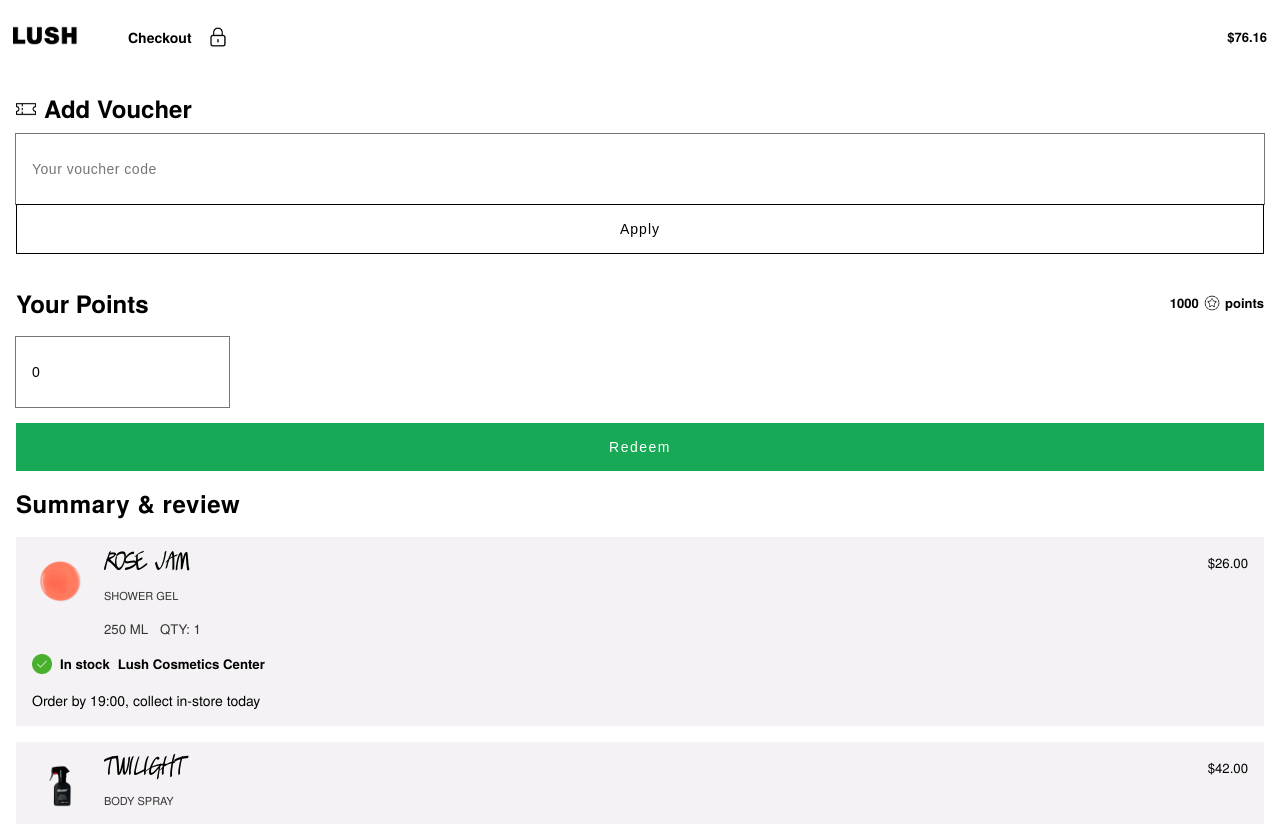
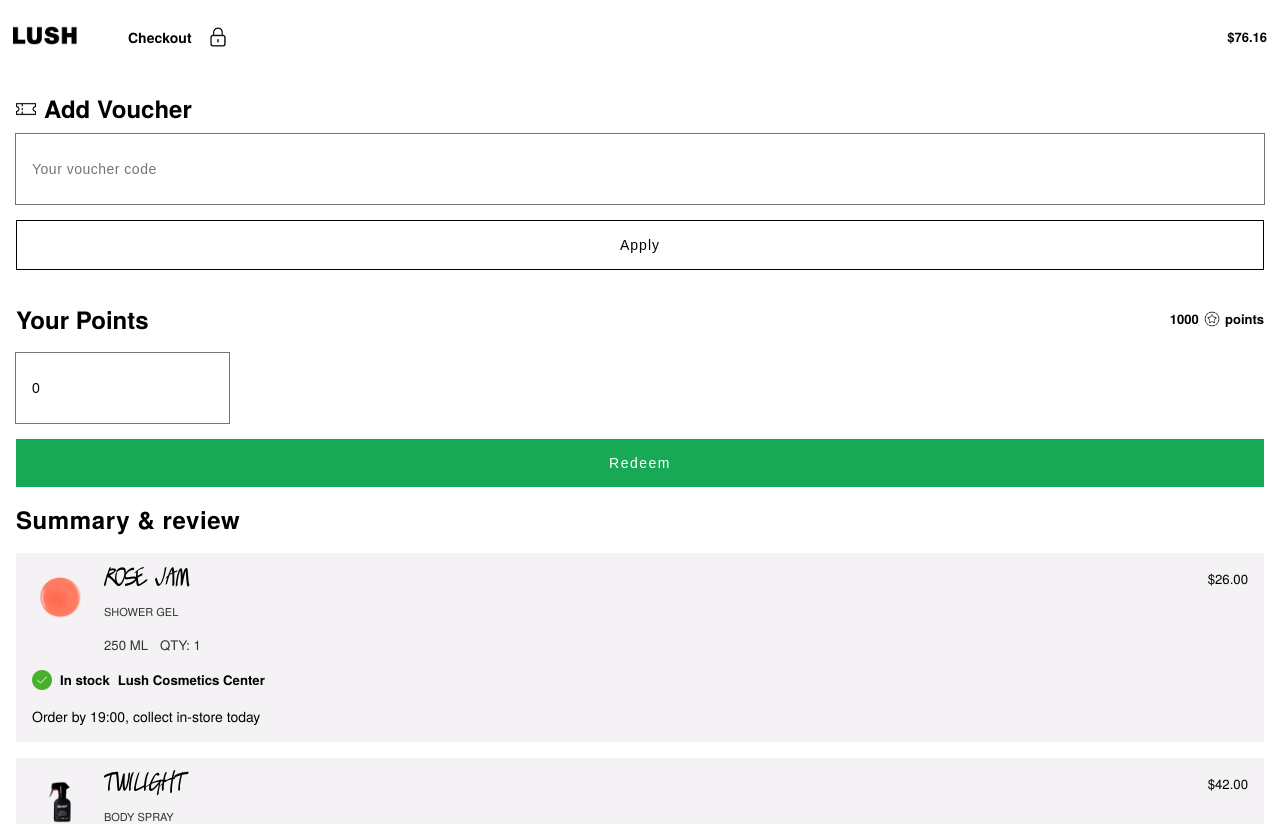
Before and after one commit to Mahdisahar/code-collective-client, a React (Create React App) app: page /checkout in a window 1280 px wide. Shown: the top 824 px of the page. Built offline with nearby package versions, Linux system fonts and the light colour scheme.

Commit message:
Update voucher styling

```diff
--- a/src/App.jsx
+++ b/src/App.jsx
@@ -2,7 +2,6 @@
 
 import { BrowserRouter, Routes, Route, Navigate } from "react-router-dom";
 
-// import Footer from "./components/Footer/Footer";
 import HomePage from './pages/HomePage/HomePage';
 import ProfilePage from './pages/ProfilePage/ProfilePage';
 import CheckoutPage from './pages/CheckoutPage/CheckoutPage';
--- a/src/pages/CheckoutPage/CheckoutPage.jsx
+++ b/src/pages/CheckoutPage/CheckoutPage.jsx
@@ -25,7 +25,7 @@
   const handleRedeemPoints = () => {
 
     // set points to price
-     const discount = redeemPoints * 0.01; // TODO: what is the value of 1 point?
+     const discount = redeemPoints * 0.25; // TODO: what is the value of 1 point?
 
      const updatedTotalPrice = totalPrice - discount;
 
@@ -34,10 +34,9 @@
     setRedeemPoints(0); // Reset redeemPoints after redeeming
     setDiscountApplied(true); // Set discountApplied to true after redeeming points
     setTotalPrice(updatedTotalPrice);
-
-
   };
 
+  //TODO: fix this
   const handleInputChange = (e) => {
     const { value } = e.target;
     setRedeemPoints(parseInt(value) || 0); // Ensure value is a number
@@ -220,6 +219,7 @@
               <p>Subtotal</p>
               <p>$68.00</p>
             </div>
+
             {/* Add conditional rendering of discount applied */}
             {!discountApplied? '' : (
              <div className="checkout-page__row-1 checkout-page__row-1--spacing">
--- a/src/pages/CheckoutPage/CheckoutPage.scss
+++ b/src/pages/CheckoutPage/CheckoutPage.scss
@@ -130,7 +130,7 @@
 }
 
 &__apply {
-  // flex: 0.5;
+  margin-top: 1rem;
   width: 100%;
   cursor: pointer;
   line-height: 1;
```
